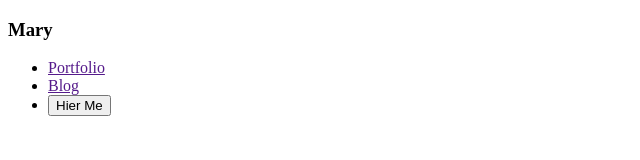
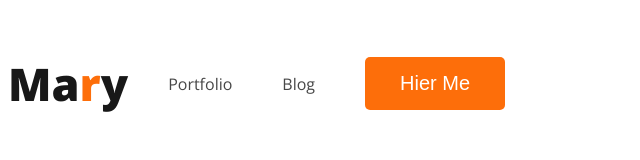
Before and after one commit to devmashum/web-developer-portfolio, a plain HTML site: page index.html in a window 1280 px wide. Shown: the whole page, without its empty margins (0-640 px from the left). Drawn offline with nearby package versions, Linux system fonts and the light colour scheme.

Commit message:
new commit

```diff
--- a/index.html
+++ b/index.html
@@ -5,6 +5,12 @@
     <meta charset="UTF-8">
     <meta name="viewport" content="width=device-width, initial-scale=1.0">
     <title>Web Developer Portfolio</title>
+    <link rel="preconnect" href="https://fonts.googleapis.com">
+    <link rel="preconnect" href="https://fonts.gstatic.com" crossorigin>
+    <link
+        href="https://fonts.googleapis.com/css2?family=Open+Sans:ital,wght@0,300;0,400;0,500;0,600;0,700;0,800;1,300;1,400;1,500;1,600;1,700;1,800&display=swap"
+        rel="stylesheet">
+
     <link rel="stylesheet" href="style/portfolio.css">
 </head>
 
@@ -12,13 +18,13 @@
 
     <header>
         <nav>
-            <h3>Ma<span id="mary">r</span>y</h3>
+            <h3 class="web-logo">Ma<span class="text-primary">r</span>y</h3>
             <ul>
 
                 <li><a href="">Portfolio</a></li>
 
                 <li><a href="">Blog</a></li>
-                <li><button>Hier Me</button></li>
+                <li><button class="btn-primary">Hier Me</button></li>
 
 
 
--- a/style/portfolio.css
+++ b/style/portfolio.css
@@ -0,0 +1,50 @@
+/*common shared style*/
+body {
+    font-family: 'Open Sans', sans-serif;
+}
+
+.btn-primary {
+    border-radius: 5px;
+    background: #FD6E0A;
+    color: white;
+    border: 0px;
+    font-size: 20px;
+    padding: 15px 35px;
+
+
+}
+
+/* nav related style */
+nav {
+    display: flex;
+    align-items: center;
+}
+
+.web-logo {
+    color: #181818;
+    font-size: 45px;
+    font-weight: 800;
+}
+
+/* Primary Text Color*/
+
+.text-primary {
+
+    color: #FD6E0A;
+}
+
+nav>ul {
+
+    display: flex;
+    align-items: center;
+}
+
+nav li {
+    list-style: none;
+    margin-right: 50px;
+}
+
+nav a {
+    text-decoration: none;
+    color: #474747;
+}
```
